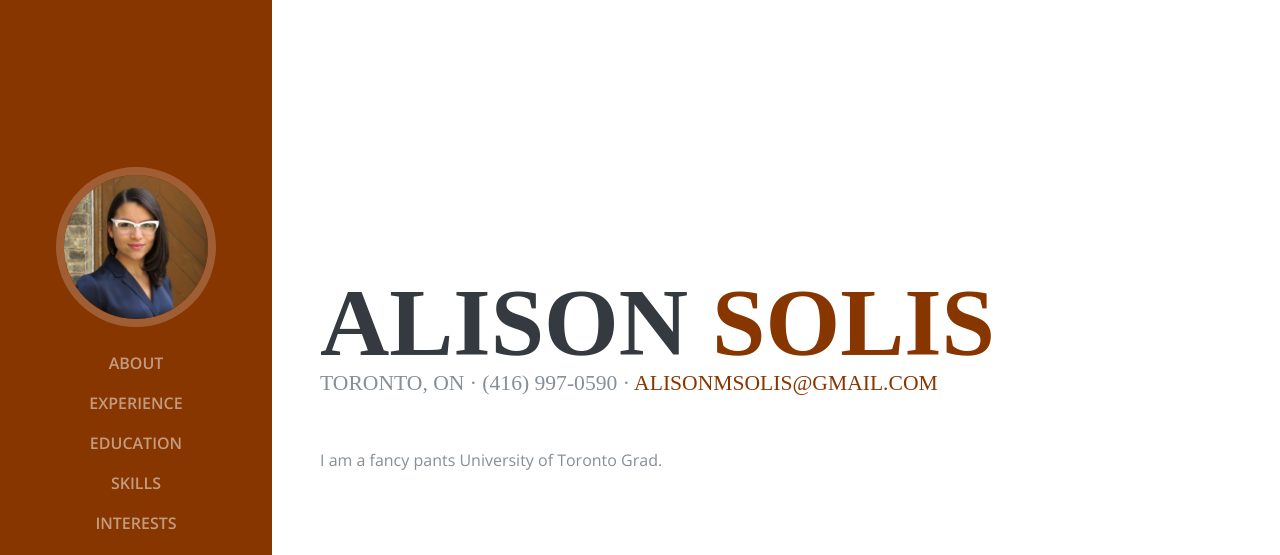
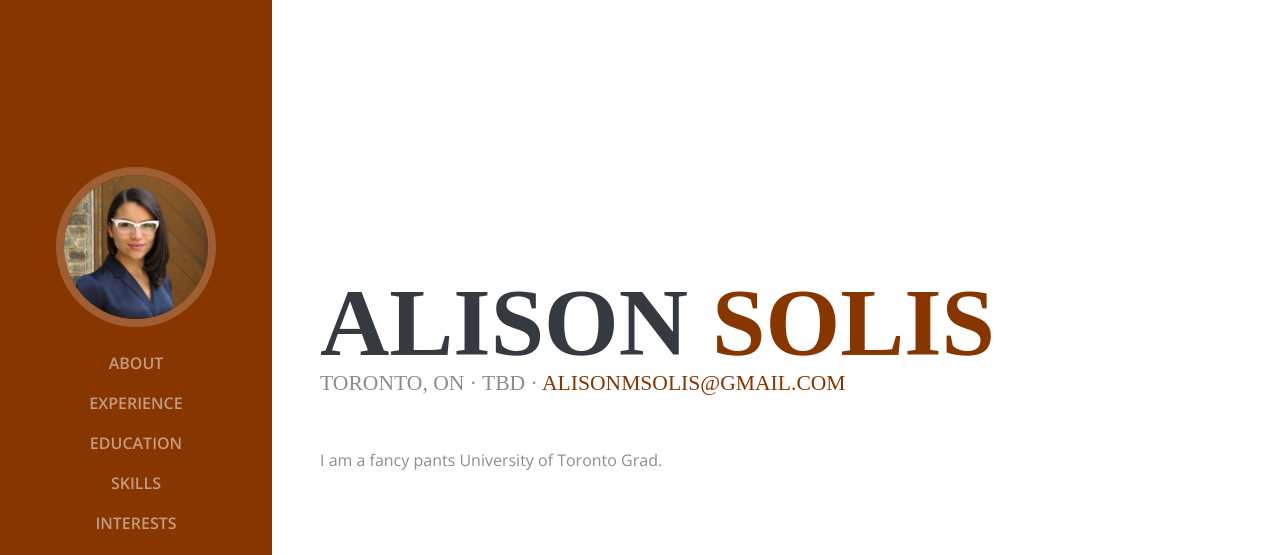
Before and after one commit to pvelasqu/pvelasqu.github.io, a plain HTML site: page index.html in a window 1280 px wide. Shown: the top 555 px of the page. Drawn offline with nearby package versions, Linux system fonts and the light colour scheme; a web font is replaced by a local one.

Commit message:
Update index.html

```diff
--- a/index.html
+++ b/index.html
@@ -98,7 +98,7 @@
           <h1 class="mb-0">Alison
             <span class="text-primary">Solis</span>
           </h1>
-          <div class="subheading mb-5">Toronto, ON · (416) 997-0590 ·
+          <div class="subheading mb-5">Toronto, ON · TBD ·
             <a href="mailto:name@email.com">alisonmsolis@gmail.com</a>
           </div>
           <p class="mb-5">I am a fancy pants University of Toronto Grad.</p>
```
